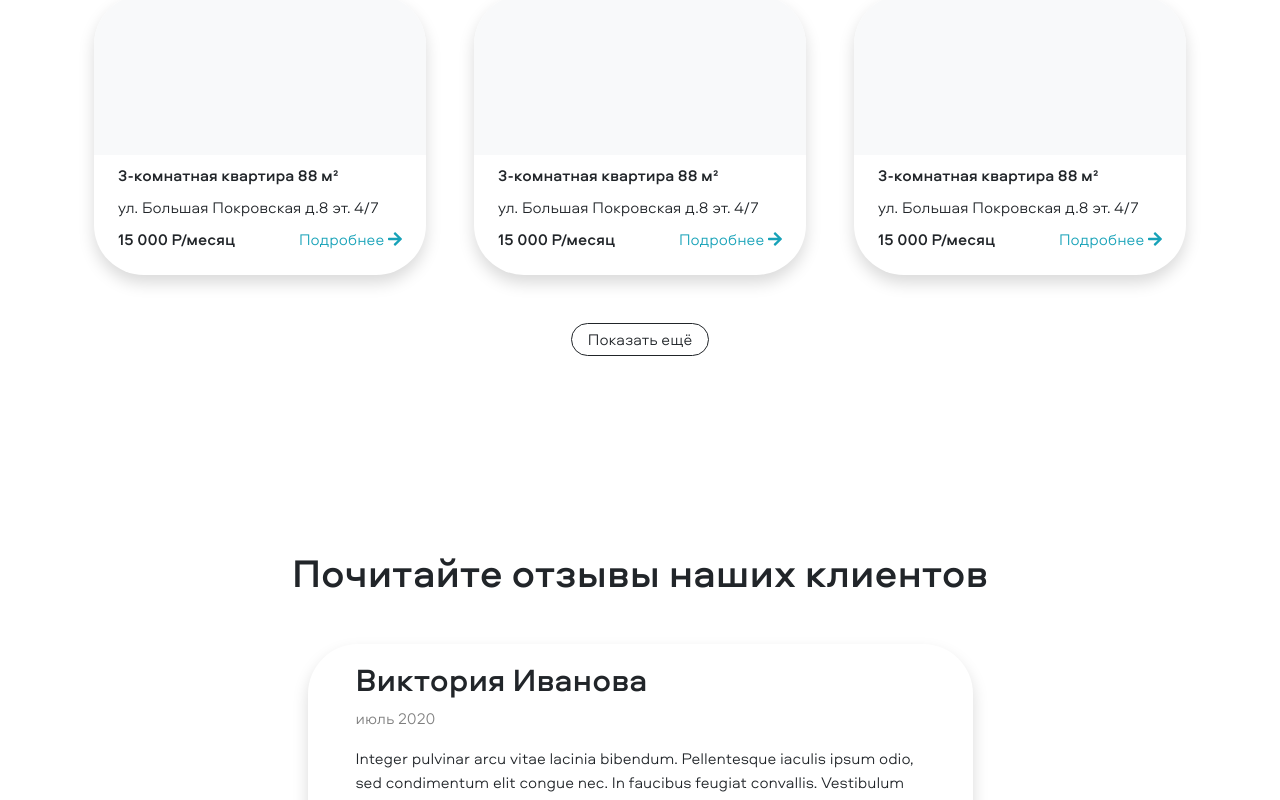
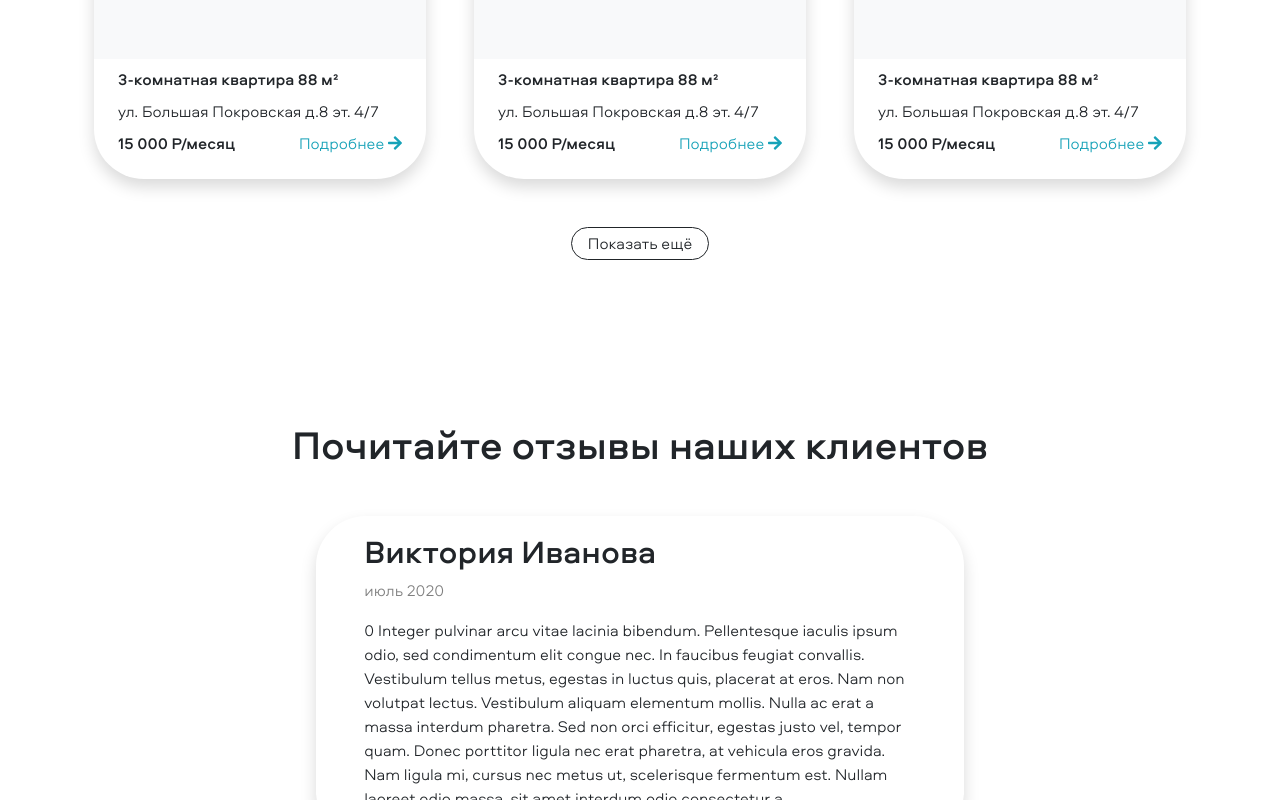
Before and after one commit to honeyshi/RealEstateAgency, a React (Create React App) app: page / in a window 1280 px wide. Shown: the part 2000-2800 px from the top of the page. Built offline with nearby package versions, Linux system fonts and the light colour scheme.

Commit message:
Create feedback section with pagination

```diff
--- a/src/app/navbarPages/startPage/sections/feedbacksSection.tsx
+++ b/src/app/navbarPages/startPage/sections/feedbacksSection.tsx
@@ -1,21 +1,42 @@
+import React, { useMemo, useState } from 'react';
+import { Container, Flexbox, Section, TextField } from 'shared/base';
+import { LinePagination } from 'shared/pagination';
 import { Feedback } from 'pageParts/feedback';
-import React from 'react';
-import { Container, Row, Section, TextField } from 'shared/base';
+import { decrementIndex, incrementIndex } from 'core/paginationHandler';
 
 export const FeedbacksSection: React.FC = () => {
+  const [activeIndex, setActiveIndex] = useState<number>(0);
+  const amountItems = 8;
+  const feedbackItemComponents = useMemo(() => {
+    const feedbackItems = [];
+    for (var i = 0; i < amountItems; i++)
+      feedbackItems.push(
+        <Feedback
+          name="Виктория Иванова"
+          date="июль 2020"
+          feedbackText={`${activeIndex} Integer pulvinar arcu vitae lacinia bibendum. Pellentesque iaculis ipsum odio, sed condimentum elit congue nec. In faucibus feugiat convallis. Vestibulum tellus metus, egestas in luctus quis, placerat at eros. Nam non volutpat lectus. Vestibulum aliquam elementum mollis. Nulla ac erat a massa interdum pharetra. Sed non orci efficitur, egestas justo vel, tempor quam. Donec porttitor ligula nec erat pharetra, at vehicula eros gravida. Nam ligula mi, cursus nec metus ut, scelerisque fermentum est. Nullam laoreet odio massa, sit amet interdum odio consectetur a.`}
+          display={i === activeIndex}
+          key={`feedback-item-${i}`}
+        />
+      );
+    return feedbackItems;
+  }, [activeIndex, amountItems]);
   return (
-    <Section>
+    <Section bottom>
       <Container nonFluid>
         <TextField center tag="h1" mb="5">
           Почитайте отзывы наших клиентов
         </TextField>
-        <Row justifyContent="center">
-          <Feedback
-            name="Виктория Иванова"
-            date="июль 2020"
-            feedbackText="Integer pulvinar arcu vitae lacinia bibendum. Pellentesque iaculis ipsum odio, sed condimentum elit congue nec. In faucibus feugiat convallis. Vestibulum tellus metus, egestas in luctus quis, placerat at eros. Nam non volutpat lectus. Vestibulum aliquam elementum mollis. Nulla ac erat a massa interdum pharetra. Sed non orci efficitur, egestas justo vel, tempor quam. Donec porttitor ligula nec erat pharetra, at vehicula eros gravida. Nam ligula mi, cursus nec metus ut, scelerisque fermentum est. Nullam laoreet odio massa, sit amet interdum odio consectetur a. Donec accumsan eros non mauris gravida, condimentum maximus nisi iaculis. Sed vehicula maximus urna vel luctus. "
+        <Flexbox justifyContent="center" mb="5">
+          {feedbackItemComponents}
+        </Flexbox>
+        <Flexbox justifyContent="center">
+          <LinePagination
+            amountItems={amountItems}
+            onRightClick={() => setActiveIndex(incrementIndex(activeIndex, amountItems))}
+            onLeftClick={() => setActiveIndex(decrementIndex(activeIndex, amountItems))}
           />
-        </Row>
+        </Flexbox>
       </Container>
     </Section>
   );
--- /dev/null
+++ b/src/core/paginationHandler.ts
@@ -0,0 +1,7 @@
+export const incrementIndex = (currentIndex: number, maxIndex: number) => {
+  return currentIndex < maxIndex - 1 ? currentIndex + 1 : 0;
+};
+
+export const decrementIndex = (currentIndex: number, maxIndex: number) => {
+  return currentIndex > 0 ? currentIndex - 1 : maxIndex - 1;
+};
--- a/src/pageParts/feedback/feedback.tsx
+++ b/src/pageParts/feedback/feedback.tsx
@@ -1,15 +1,17 @@
+import classNames from 'classnames';
 import React from 'react';
 import { Column, TextField } from 'shared/base';
 
 interface IFeedbackProps {
   name: string;
   date: string;
+  display: boolean;
   feedbackText: string;
 }
 
-export const Feedback: React.FC<IFeedbackProps> = ({ name, date, feedbackText }) => {
+export const Feedback: React.FC<IFeedbackProps> = ({ name, date, display, feedbackText }) => {
   return (
-    <Column size={7} px="5" py="3" rounded="50" className="shadow">
+    <Column size={7} px="5" py="3" rounded="50" className={classNames('shadow', { 'd-none': !display })}>
       <TextField tag="h2">{name}</TextField>
       <TextField light text="black-50">
         {date}
--- a/src/shared/base/icon.tsx
+++ b/src/shared/base/icon.tsx
@@ -10,6 +10,7 @@ import {
   faAngleUp,
   faHome,
   faArrowRight,
+  faArrowLeft,
 } from '@fortawesome/free-solid-svg-icons';
 import { faInstagram, faTelegram, faVk } from '@fortawesome/free-brands-svg-icons';
 import { FontAwesomeIcon } from '@fortawesome/react-fontawesome';
@@ -25,6 +26,7 @@ library.add(
   faAngleUp,
   faHome,
   faArrowRight,
+  faArrowLeft,
   faInstagram,
   faTelegram,
   faVk
@@ -41,7 +43,8 @@ export type ImportedIcon =
   | 'angle-up'
   | 'angle-down'
   | 'home'
-  | 'arrow-right';
+  | 'arrow-right'
+  | 'arrow-left';
 
 interface IconProps extends SpaceProps, React.HTMLAttributes<any> {
   className?: string;
--- a/src/shared/base/section.scss
+++ b/src/shared/base/section.scss
@@ -1,3 +1,7 @@
 section {
-  padding: 9rem 0rem 0rem 0rem;
+  padding: 7rem 0rem 0rem 0rem;
 }
+
+.section-bottom {
+  padding: 7rem 0rem;
+}
--- a/src/shared/base/section.tsx
+++ b/src/shared/base/section.tsx
@@ -6,10 +6,11 @@ import { propsToSpace, SpaceProps } from './utils/spaceUtil';
 import './section.scss';
 
 interface ISectionProps extends SpaceProps {
+  bottom?: boolean;
   className?: string;
 }
 
-export const Section: React.FC<ISectionProps> = ({ className, children, ...other }) => {
-  const classes = classNames(propsToSpace(other), className);
+export const Section: React.FC<ISectionProps> = ({ bottom, className, children, ...other }) => {
+  const classes = classNames({ 'section-bottom': bottom }, propsToSpace(other), className);
   return <section className={classes}>{children}</section>;
 };
--- /dev/null
+++ b/src/shared/base/utils/styleVariables.scss
@@ -0,0 +1,2 @@
+$light-color: #e5e5e5;
+$accent-color: #ff6501;
--- /dev/null
+++ b/src/shared/pagination/index.ts
@@ -0,0 +1,2 @@
+export { LinePagination } from './linePagination';
+export { LinePaginationItem } from './linePaginationItem';
--- /dev/null
+++ b/src/shared/pagination/linePagination.tsx
@@ -0,0 +1,48 @@
+import React, { useMemo, useState } from 'react';
+import { Column, Flexbox, Icon } from 'shared/base';
+import { LinePaginationItem } from 'shared/pagination';
+import { decrementIndex, incrementIndex } from 'core/paginationHandler';
+
+import './paginationStyle.scss';
+
+interface ILinePaginationProps {
+  amountItems: number;
+  onLeftClick: () => void;
+  onRightClick: () => void;
+}
+
+export const LinePagination: React.FC<ILinePaginationProps> = ({ amountItems, onLeftClick, onRightClick }) => {
+  const [activeIndex, setActiveIndex] = useState<number>(0);
+
+  const paginationItemComponents = useMemo(() => {
+    const paginationItems = [];
+    for (var i = 0; i < amountItems; i++)
+      paginationItems.push(<LinePaginationItem active={i === activeIndex} key={`pagination-item-${i}`} />);
+    return paginationItems;
+  }, [activeIndex, amountItems]);
+
+  return (
+    <Column size={7} className="align-items-center pagination">
+      <Flexbox w="100" className="line-pagination">
+        {paginationItemComponents}
+      </Flexbox>
+      <Icon
+        name="arrow-left"
+        mr="1"
+        ml="4"
+        onClick={() => {
+          setActiveIndex(decrementIndex(activeIndex, amountItems));
+          onLeftClick();
+        }}
+      />
+      <Icon
+        name="arrow-right"
+        ml="1"
+        onClick={() => {
+          setActiveIndex(incrementIndex(activeIndex, amountItems));
+          onRightClick();
+        }}
+      />
+    </Column>
+  );
+};
--- /dev/null
+++ b/src/shared/pagination/linePaginationItem.tsx
@@ -0,0 +1,8 @@
+import classNames from 'classnames';
+import React from 'react';
+import { Block } from 'shared/base';
+
+export const LinePaginationItem: React.FC<{ active: boolean }> = ({ active }) => {
+  const className = classNames('pagination-item', { active: active });
+  return <Block w="100" className={className} />;
+};
--- /dev/null
+++ b/src/shared/pagination/paginationStyle.scss
@@ -0,0 +1,24 @@
+@import 'shared/base/utils/styleVariables';
+
+.pagination-item {
+  background-color: $light-color;
+  &.active {
+    background-color: $accent-color;
+  }
+}
+
+.line-pagination {
+  .pagination-item {
+    height: 0.25rem;
+  }
+}
+
+.pagination {
+  svg {
+    cursor: pointer;
+    color: $light-color;
+  }
+  svg:hover {
+    color: $accent-color;
+  }
+}
```
